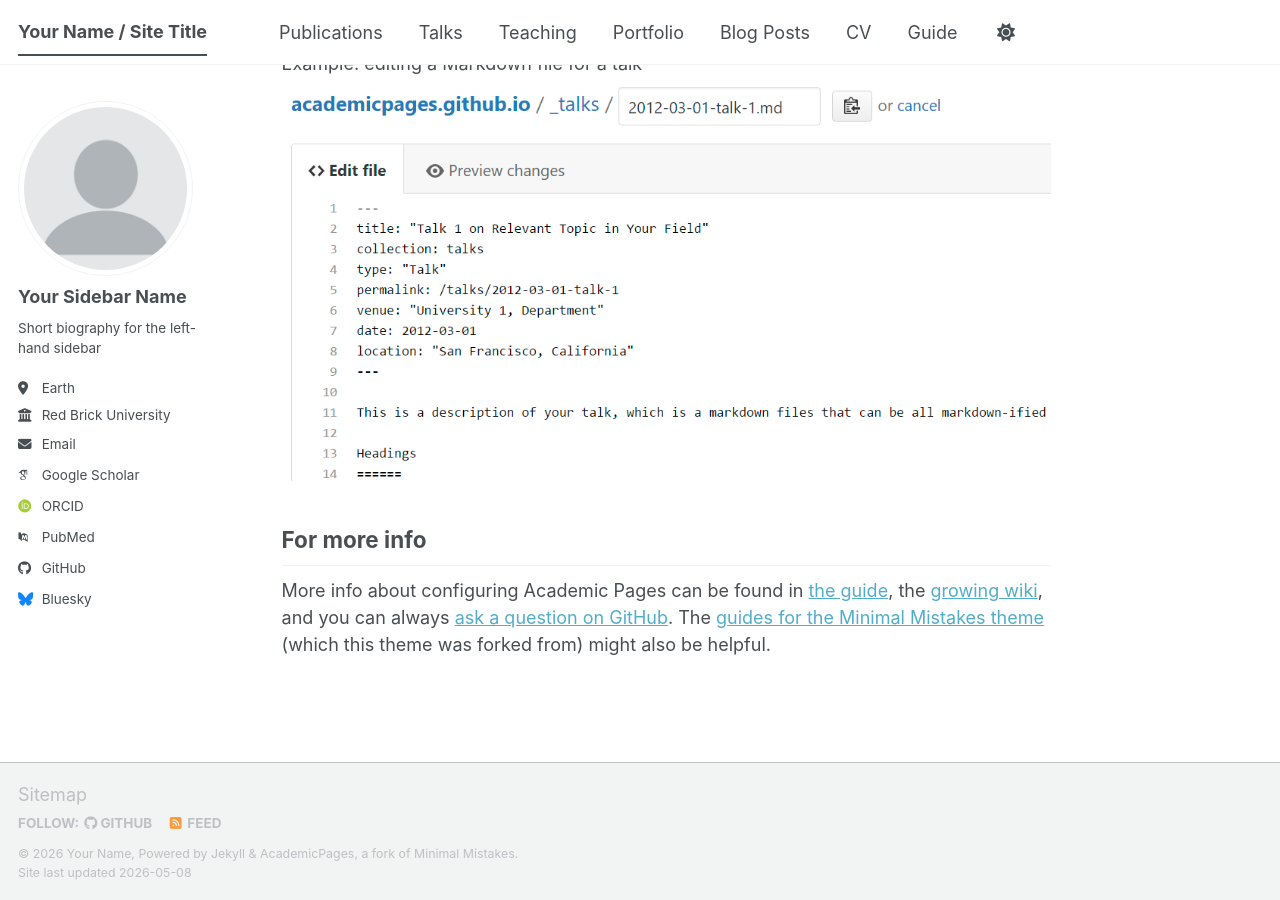
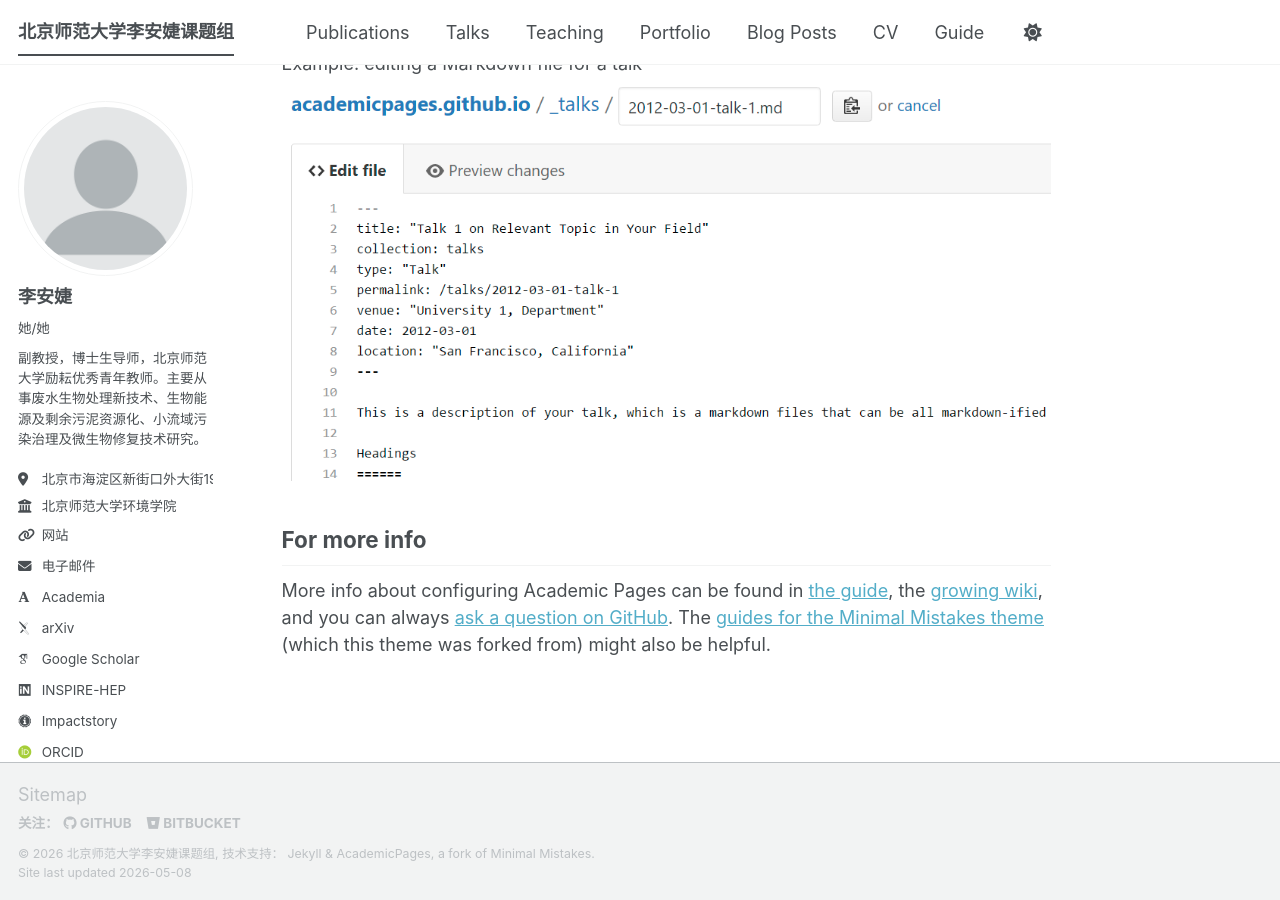
Before and after one commit to zhangwenqi111/zhangwenqi111.github.io, a Jekyll site: the page built from _pages/about.md, in a window 1280 px wide and 900 px high, scrolled down 2720 px. Built offline with Jekyll 4.4.1, drawn with Linux system fonts in a browser that asks for light colours; some web fonts are replaced; a script bundle is joined from its source files by our own code; library files that are not in the unit come from our copies.

Commit message:
Update _config.yml

```diff
--- a/_config.yml
+++ b/_config.yml
@@ -6,111 +6,120 @@
 # `jekyll serve -l -H localhost`. If you change this file, please restart the
 # server process.
 
-# Basic Site Settings
-locale                   : "en-US"
-site_theme               : "default" # The available themes options are "default", "air", "sunrise", "mint", "dirt" and "contrast"
-title                    : "Your Name / Site Title"
+# ==============================================
+# 🔴 基本站点设置（已根据你的文档完成修改）
+# ==============================================
+locale                   : "zh-CN"  # 改为中文语言
+site_theme               : "default" # 可选："default", "air", "sunrise", "mint", "dirt", "contrast"
+title                    : "北京师范大学李安婕课题组"
 title_separator          : "-"
-name                     : &name "Your Name"
-description              : &description "Your Name's academic portfolio"   # Update this with a general description of your site, this is the default if not overridden by a page
-url                      : https://academicpages.github.io # The base hostname & protocol for your site e.g. "https://[your GitHub username].github.io",
-                                                           # or if you already have some other page hosted on Github then use "https://[your GitHub username].github.io/[Your Repo Name]"
-baseurl                  : "" # the subpath of your site, e.g. "/blog"
-repository               : "academicpages/academicpages.github.io"
+name                     : &name "北京师范大学李安婕课题组"
+description              : &description "专注于废水生物处理、生物能源、小流域污染修复及水环境微生物过程研究"
+url                      : "https://zhangwenqi111.github.io" # 你的GitHub Pages地址
+baseurl                  : "" # 根域名部署，保持空
+repository               : "zhangwenqi111/zhangwenqi111.github.io" # 你的仓库地址
 
-# Site Author - The following control what appear as part of the author content on the side bar.
-#               If a field is blank the icon and link will not appear, otherwise it will be shown.
-#               Additional customization can be done by editing /_includes/author-profile.html
+# ==============================================
+# 🟠 侧边栏作者信息（已根据你的文档完成修改）
+# ==============================================
 author:
-  # Biographic information
-  avatar           : "profile.png"
-  name             : "Your Sidebar Name"
-  pronouns         : # example: "she/her"
-  bio              : "Short biography for the left-hand sidebar"
-  location         : "Earth"
-  employer         : "Red Brick University"
-  uri              : # URL
-  email            : "none@example.org"
+  # 个人基本信息
+  avatar           : "profile.png" # 后续上传李安婕老师照片到/images文件夹替换
+  name             : "李安婕"
+  pronouns         : "她/她"
+  bio              : "副教授，博士生导师，北京师范大学励耘优秀青年教师。主要从事废水生物处理新技术、生物能源及剩余污泥资源化、小流域污染治理及微生物修复技术研究。"
+  location         : "北京市海淀区新街口外大街19号"
+  employer         : "北京师范大学环境学院"
+  uri              : ""
+  email            : "liaj@bnu.edu.cn" # 文档中的官方邮箱
 
-  # Academic websites
-  academia         : # URL
-  arxiv            : # URL - Update with the correct link to your profile
-  googlescholar    : "https://scholar.google.com/citations?user=PS_CX0AAAAAJ"
-  inspire-hep      : # URL
-  impactstory      : # URL
-  orcid            : "https://orcid.org/yourorcidurl"
-  semantic         : # URL
-  ssrn             : # URL
-  pubmed           : "https://www.ncbi.nlm.nih.gov/pubmed/?term=john+snow"
-  researchgate     : # URL
-  scopus           : # URL
-  zotero           : # URL
+  # 学术网站（原无效链接已全部移除，有真实链接后自行添加）
+  academia         : ""
+  arxiv            : ""
+  googlescholar    : "" # 后续添加Google Scholar个人主页链接
+  inspire-hep      : ""
+  impactstory      : ""
+  orcid            : "" # 后续添加ORCID号
+  semantic         : ""
+  ssrn             : ""
+  pubmed           : ""
+  researchgate     : ""
+  scopus           : ""
+  zotero           : ""
 
+  # 代码仓库（不需要的全部留空）
+  bitbucket        : ""
+  codepen          : ""
+  dribbble         : ""
+  github           : "zhangwenqi111" # 你的GitHub用户名
+  kaggle           : ""
+  stackoverflow    : ""
 
-  # Repositories and software development
-  bitbucket        : # Username - Update with your username on the site
-  codepen          : # Username
-  dribbble         : # Username
-  github           : "academicpages"
-  kaggle           : # Username
-  stackoverflow    : # User number or user number and name (i.e., use "1" or "1/jeff-atwood")
+  # 社交媒体（学术网站不需要，全部留空）
+  artstation       : ""
+  bluesky          : ""
+  facebook         : ""
+  flickr           : ""
+  foursquare       : ""
+  goodreads        : ""
+  google_plus      : ""
+  keybase          : ""
+  instagram        : ""
+  lastfm           : ""
+  linkedin         : ""
+  mastodon         : ""
+  medium           : ""
+  pinterest        : ""
+  soundcloud       : ""
+  steam            : ""
+  telegram         : ""
+  tumblr           : ""
+  twitter          : ""
+  vine             : ""
+  weibo            : ""
+  wikipedia        : ""
+  xing             : ""
+  youtube          : ""
+  zhihu            : ""
 
-  # Social media
-  artstation       : # Username
-  bluesky          : "bsky.app" # Replace this with you Bluesky username
-  facebook         : # Username
-  flickr           : # Username
-  foursquare       : # Username
-  goodreads        : # Username
-  google_plus      : # Username
-  keybase          : # Username
-  instagram        : # Username
-  lastfm           : # Username
-  linkedin         : # Username
-  mastodon         : # URL
-  medium           : # URL
-  pinterest        : # Username
-  soundcloud       : # Username
-  steam            : # Username
-  telegram         : # URL
-  tumblr           : # Username
-  twitter          : # Username for X / Twitter
-  vine             : # Username
-  weibo            : # Username
-  wikipedia        : # Username
-  xing             : # Username
-  youtube          : # Username
-  zhihu            : # Username
-
-# Publication Category - The following the list of publication categories and their headings
+# ==============================================
+# 🟡 出版物分类（已根据你的文档调整）
+# ==============================================
 publication_category:
   books:
-    title: 'Books'
+    title: '专著与教材' # 原books改为专著与教材，对应文档中的1部英文教材和2部专著
   manuscripts:
-    title: 'Journal Articles'
+    title: '期刊论文'
   conferences:
-    title: 'Conference Papers'
+    title: '会议论文'
+  patents:
+    title: '授权专利' # 新增专利分类，对应文档中的9项授权专利
 
-# Site Settings
-teaser                   :  # filename of teaser fallback teaser image placed in /images/ for social media previews
-breadcrumbs              : false # true, false (default)
+# ==============================================
+# 🟢 站点通用设置
+# ==============================================
+teaser                   :  # 后续上传课题组logo到/images文件夹
+breadcrumbs              : false
 words_per_minute         : 160
 future                   : true
-read_more                : "disabled" # if enabled, adds "Read more" links to excerpts
-talkmap_link             : false      #change to true to add link to talkmap on talks page
+read_more                : "disabled"
+talkmap_link             : false
+
+# 关闭所有评论功能（学术网站不需要）
 comments:
-  provider               : # false (default), "disqus", "discourse", "facebook", "google-plus", "staticman", "custom"
+  provider               : false
   disqus:
     shortname            :
   discourse:
-    server               : # https://meta.discourse.org/t/embedding-discourse-comments-via-javascript/31963 , e.g.: meta.discourse.org
+    server               :
   facebook:
     appid                :
-    num_posts            : # 5 (default)
-    colorscheme          : # "light" (default), "dark"
+    num_posts            :
+    colorscheme          :
+
 staticman:
   allowedFields          : ['name', 'email', 'url', 'message']
-  branch                 : "gh-pages" # "master", "gh-pages"
+  branch                 : "gh-pages"
   commitMessage          : "New comment."
   filename               : comment-{@timestamp}
   format                 : "yml"
@@ -123,44 +132,33 @@ staticman:
     date:
       type               : "date"
       options:
-        format           : "iso8601" # "iso8601" (default), "timestamp-seconds", "timestamp-milliseconds"
+        format           : "iso8601"
+
 atom_feed:
-  hide                   : false     # change to true to hide the RSS feed in the footer
-  path                   : # blank (default) uses feed.xml
+  hide                   : true # 隐藏RSS订阅
+  path                   :
 
-
-# SEO Related
+# ==============================================
+# 🔵 SEO与统计（不需要，全部留空）
+# ==============================================
 google_site_verification :
 bing_site_verification   :
 alexa_site_verification  :
 yandex_site_verification :
 
+social:
+  type                   : "Organization" # 改为组织类型
+  name                   : "北京师范大学李安婕课题组"
+  links: []
 
-# Social Sharing
-twitter:
-  username               : &twitter
-facebook:
-  username               :
-  app_id                 :
-  publisher              :
-og_image                 :  # Social media default site image
-og_description           :  # Social media default site image description
-# For specifying social profiles
-# - https://developers.google.com/structured-data/customize/social-profiles
-social:
-  type                   : # Person or Organization (defaults to Person)
-  name                   : # If the user or organization name differs from the site's name
-  links: # An array of links to social media profiles
-
-
-# Analytics
 analytics:
-  provider               :  "false" # false (default), "google", "google-universal", "google-analytics-4", "custom"
+  provider               : "false"
   google:
     tracking_id          :
 
-
-# Reading Files
+# ==============================================
+# 🟣 文件读取设置
+# ==============================================
 include:
   - .htaccess
   - _pages
@@ -198,16 +196,15 @@ keep_files:
 encoding: "utf-8"
 markdown_ext: "markdown,mkdown,mkdn,mkd,md"
 
-
-# Conversion
+# ==============================================
+# 🟤 Markdown处理设置
+# ==============================================
 markdown: kramdown
 highlighter: rouge
 lsi: false
 excerpt_separator: "\n\n"
 incremental: false
 
-
-# Markdown Processing
 kramdown:
   input: GFM
   hard_wrap: false
@@ -218,8 +215,9 @@ kramdown:
   smart_quotes: lsquo,rsquo,ldquo,rdquo
   enable_coderay: false
 
-
-# These settings control the types of collections used by the template
+# ==============================================
+# 🟪 内容集合（✅ 新增学习资源模块，格式与论文一致）
+# ==============================================
 collections:
   teaching:
     output: true
@@ -233,20 +231,24 @@ collections:
   talks:
     output: true
     permalink: /:collection/:path/
+  resources: # ✅ 新增学习资源集合
+    output: true
+    permalink: /:collection/:path/
 
-
-# These settings control how pages and collections are included in the site
+# ==============================================
+# 🟫 默认页面配置（✅ 为学习资源添加默认配置）
+# ==============================================
 defaults:
-  # _posts
+  # _posts（新闻动态）
   - scope:
       path: ""
       type: posts
     values:
       layout: single
       author_profile: true
-      read_time: true
-      comments: true
-      share: true
+      read_time: false # 关闭阅读时间
+      comments: false
+      share: false # 关闭分享
       related: true
   # _pages
   - scope:
@@ -262,17 +264,17 @@ defaults:
     values:
       layout: single
       author_profile: true
-      share: true
-      comments: true
-  # _publications
+      share: false
+      comments: false
+  # _publications（发表论文）
   - scope:
       path: ""
       type: publications
     values:
       layout: single
       author_profile: true
-      share: true
-      comments: true
+      share: false
+      comments: false
   # _portfolio
   - scope:
       path: ""
@@ -280,8 +282,8 @@ defaults:
     values:
       layout: single
       author_profile: true
-      share: true
-      comment: true
+      share: false
+      comment: false
   # _talks
   - scope:
       path: ""
@@ -289,23 +291,30 @@ defaults:
     values:
       layout: talk
       author_profile: true
-      share: true
+      share: false
+  # ✅ _resources（学习资源，与论文格式完全一致）
+  - scope:
+      path: ""
+      type: resources
+    values:
+      layout: single
+      author_profile: true
+      share: false
+      comments: false
 
-
-# Sass/SCSS
+# ==============================================
+# ⬛ 样式与输出设置
+# ==============================================
 sass:
   sass_dir: _sass
-  style: compressed # https://sass-lang.com/documentation/file.SASS_REFERENCE.html#output_style
+  style: compressed
 
+permalink: /:categories/:title/
+timezone: "Asia/Shanghai" # ✅ 改为中国时区
 
-# Outputting
-permalink: /:categories/:title/
-# paginate: 5 # amount of posts to show
-# paginate_path: /page:num/
-timezone: Etc/UTC # https://en.wikipedia.org/wiki/List_of_tz_database_time_zones
-
-
-# Plugins
+# ==============================================
+# ⬜ 插件设置
+# ==============================================
 plugins:
   - jekyll-feed
   - jekyll-gist
@@ -314,7 +323,6 @@ plugins:
   - jekyll-redirect-from
   - jemoji
 
-# Mimic GitHub Pages with --safe
 whitelist:
   - jekyll-feed
   - jekyll-gist
@@ -323,38 +331,19 @@ whitelist:
   - jekyll-redirect-from
   - jemoji
 
-
-# Archives
-#  Type
-#  - GitHub Pages compatible archive pages built with Liquid ~> type: liquid (default)
-#  - Jekyll Archives plugin archive pages ~> type: jekyll-archives
-#  Path (examples)
-#  - Archive page should exist at path when using Liquid method or you can
-#    expect broken links (especially with breadcrumbs enabled)
-#  - <base_path>/tags/my-awesome-tag/index.html ~> path: /tags/
-#  - <base_path/categories/my-awesome-category/index.html ~> path: /categories/
-#  - <base_path/my-awesome-category/index.html ~> path: /
+# ==============================================
+# 🔳 归档设置
+# ==============================================
 category_archive:
   type: liquid
   path: /categories/
 tag_archive:
   type: liquid
   path: /tags/
-# https://github.com/jekyll/jekyll-archives
-# jekyll-archives:
-#   enabled:
-#     - categories
-#     - tags
-#   layouts:
-#     category: archive-taxonomy
-#     tag: archive-taxonomy
-#   permalinks:
-#     category: /categories/:name/
-#     tag: /tags/:name/
 
-
-# HTML Compression
-# - https://jch.penibelst.de/
+# ==============================================
+# 🔲 HTML压缩设置
+# ==============================================
 compress_html:
   clippings: all
   ignore:
```
